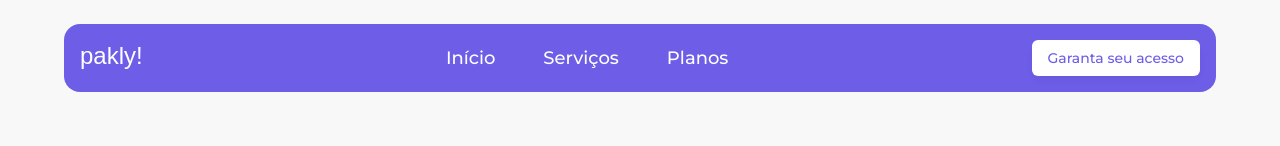
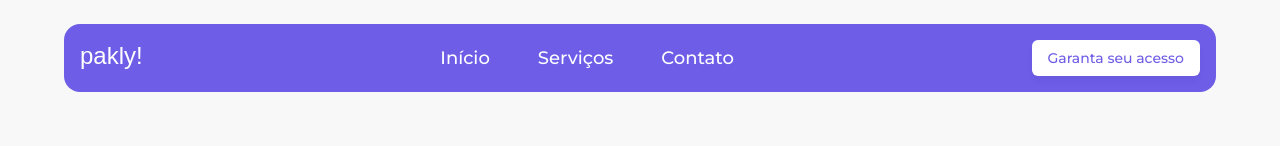
Before and after one commit to flea777/next-lp-pakly, a Next.js app: page / in a window 1280 px wide. Shown: the top 146 px of the page. Built offline with nearby package versions, Linux system fonts and the light colour scheme; a web font is replaced by a local one.

Commit message:
Ajustes de estrutura

```diff
--- a/src/components/landing-page/header.tsx
+++ b/src/components/landing-page/header.tsx
@@ -11,7 +11,7 @@ export function Header() {
   const navBarData: NavBarProps[] = [
     { title: "Início", href: "#" },
     { title: "Serviços", href: "#" },
-    { title: "Planos", href: "#" },
+    { title: "Contato", href: "#" },
   ];
 
   return (
--- a/src/components/landing-page/hero.tsx
+++ b/src/components/landing-page/hero.tsx
@@ -11,7 +11,11 @@ export function Hero() {
         <section className="flex flex-col gap-8 justify-center items-center min-h-[380px]">
             <div className="flex flex-col gap-8 px-12 items-center">
                 <h2 className={`text-6xl font-bold text-center text-primary max-w-3/4 ${lora.className}`}>Simplifique a <strong className="text-foreground italic">gestão de encomendas</strong> do seu condomínio</h2>
-                <p className="text-center">A tecnologia que transforma a portaria do seu condomínio, <br />integrando <TypewritterEffect texts={texts}/> </p>
+                <div className="text-center">
+                    A tecnologia que transforma a portaria do seu condomínio,
+                    <br />
+                    integrando <TypewritterEffect texts={texts} />
+                </div>
             </div>
           <Button variant={"default"} className="bg-sidebar-primary gap-2 hover:text-accent-foreground">Garanta seu acesso <ArrowRight/></Button>
         </section>
```
